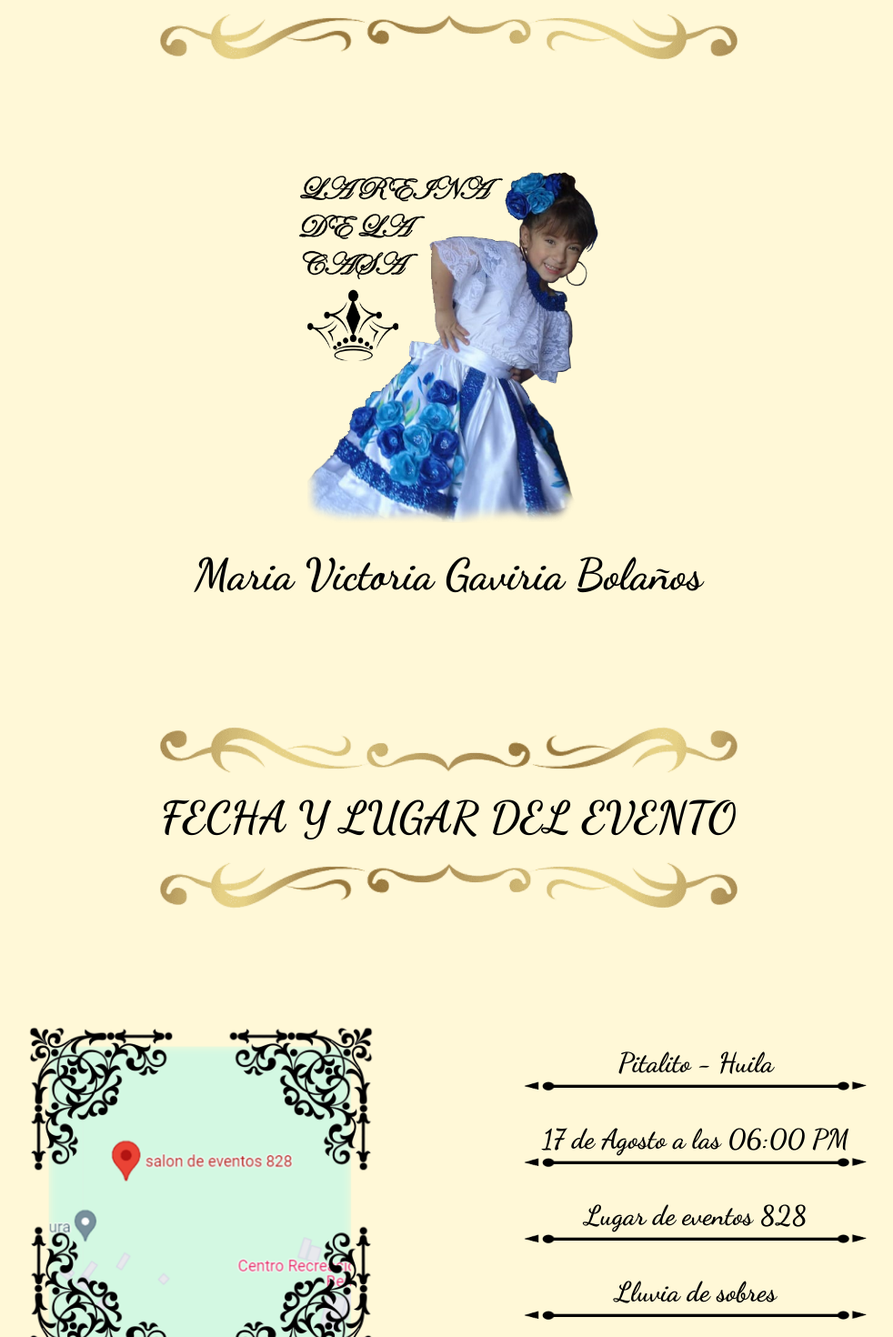
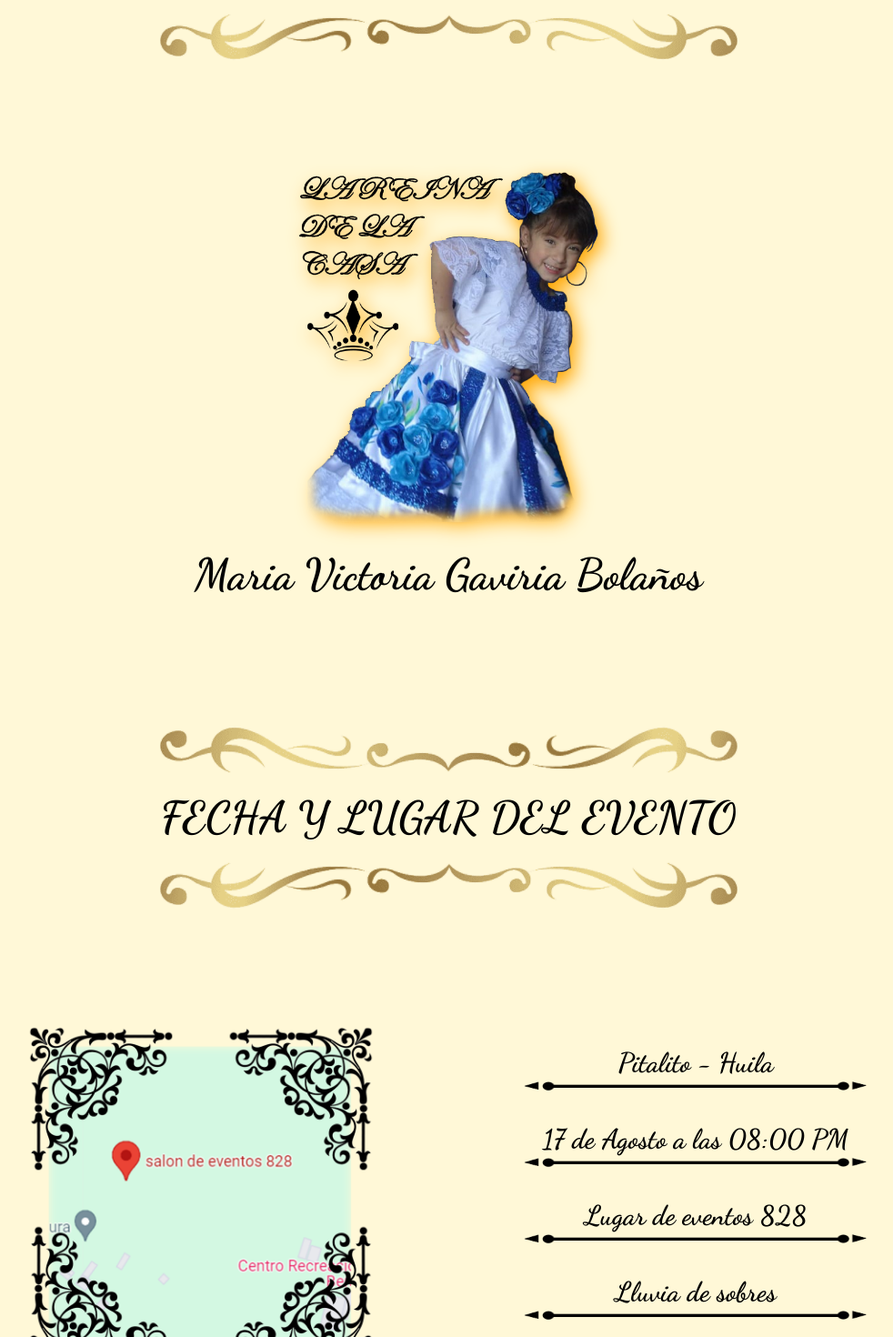
Before and after one commit to AndresG2412/cartas, a React (Vite) app: page / in a window 1280 px wide. Shown: the part 229-1699 px from the top of the page at 91% size, without its empty margins (147-1129 px from the left). Built offline with nearby package versions, Linux system fonts and the light colour scheme.

Commit message:
ultimos cambios finales porfin diosmio no me van a pagar

```diff
--- a/src/pages/lugar.jsx
+++ b/src/pages/lugar.jsx
@@ -16,7 +16,7 @@ export default function Lugar() {
                 <div className="my-auto md:ml-40">
                     <p className="font-dancing-script font-bold text-2xl md:text-3xl">Pitalito - Huila</p>
                     <img src={borderecto} alt="borde_recto1" className="h-4 md:w-96 mx-auto mb-8"/>
-                    <p className="font-dancing-script font-bold text-2xl md:text-3xl">17 de Agosto a las 06:00 PM</p>
+                    <p className="font-dancing-script font-bold text-2xl md:text-3xl">17 de Agosto a las 08:00 PM</p>
                     <img src={borderecto} alt="borde_recto1" className="h-4 md:w-96 mx-auto mb-8"/>
                     <p className="font-dancing-script font-bold text-2xl md:text-3xl">Lugar de eventos 828</p>
                     <img src={borderecto} alt="borde_recto1" className="h-4 md:w-96 mx-auto mb-8"/>
--- a/src/pages/main.jsx
+++ b/src/pages/main.jsx
@@ -11,9 +11,7 @@ export default function Main() {
             </h1>
             <img src={bordet1} alt="borde_titulo1" className="mx-auto md:mb-20 mb-12 h-10 md:h-auto"/>
 
-
-
-            <img src={foto} alt="gabi" className="md:w-1/3 mx-auto w-96"/>
+            <img src={foto} alt="gabi" className="md:w-1/3 mx-auto w-96 drop-shadow-custom"/>
             <h1 className="font-dancing-script text-center font-bold text-3xl md:text-5xl m-2 mb-4 md:mb-32 hidden md:block">
             Maria Victoria Gaviria Bolaños
 </h1>
--- a/tailwind.config.js
+++ b/tailwind.config.js
@@ -9,6 +9,9 @@ export default {
       fontFamily: {
         'dancing-script': ['Dancing Script', 'cursive'],
       },
+      dropShadow: {
+        'custom': '5px 8px 10px orange',
+      }
     },
   },
   plugins: [],
```
